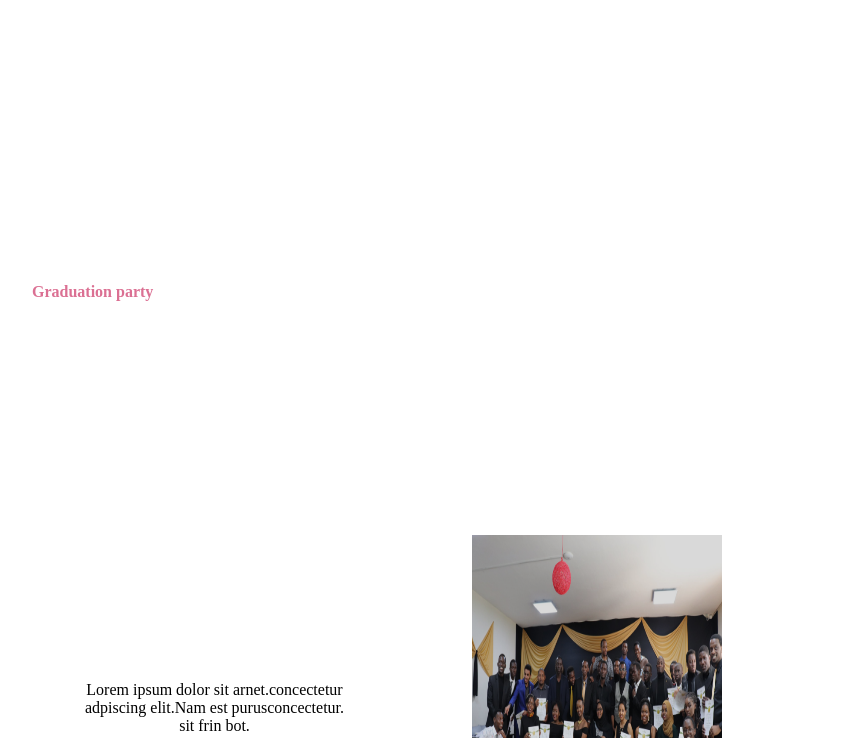
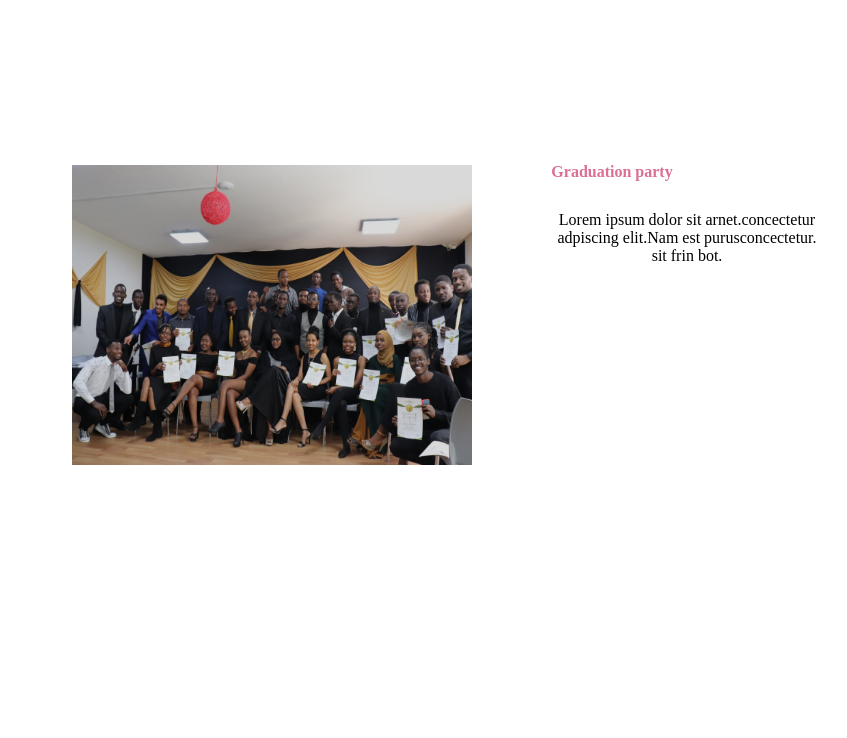
Before and after one commit to phinic925/moringa-school-website, a plain HTML site: page index.html in a window 1280 px wide. Shown: the part 1636-2374 px from the top of the page, without its empty margins (28-875 px from the left). Drawn offline with Linux system fonts and the light colour scheme.

Commit message:
add changes made to the page

```diff
--- a/index.css
+++ b/index.css
@@ -184,28 +184,30 @@ left:100px;
 
 h4{
   color: palevioletred;
-  padding: 60px;
+  padding: 100px;
   position:relative;
-  top: 80px;
+  bottom:80px;
+  text-align:center;
+  float:center;
+
 
 }
 .em img{
-  float:right;
+  loat:left;
+  height: 300px;
+  width: 400px;
+  padding: 100px;
   position: relative;
-  right : 80px;
-  height:300px;
-  width: 250px;
- margin-bottom:  20px;
- margin-right: 450px;
+  bottom: 350px;
+}
+
+
+.parag1{
+  color: black;
+  text-align:center;
+  float:center ;
+  position: relative;
+  bottom: 150px;
+  margin-left: 150px;
 
 }
-.parag1{
-  color:black;
-  text-align:center;
-  position: relative;
-  margin-top:200px ;
-  right:400px;
-  margin-left:5px;
-  top: 200px;
-
-}
```
